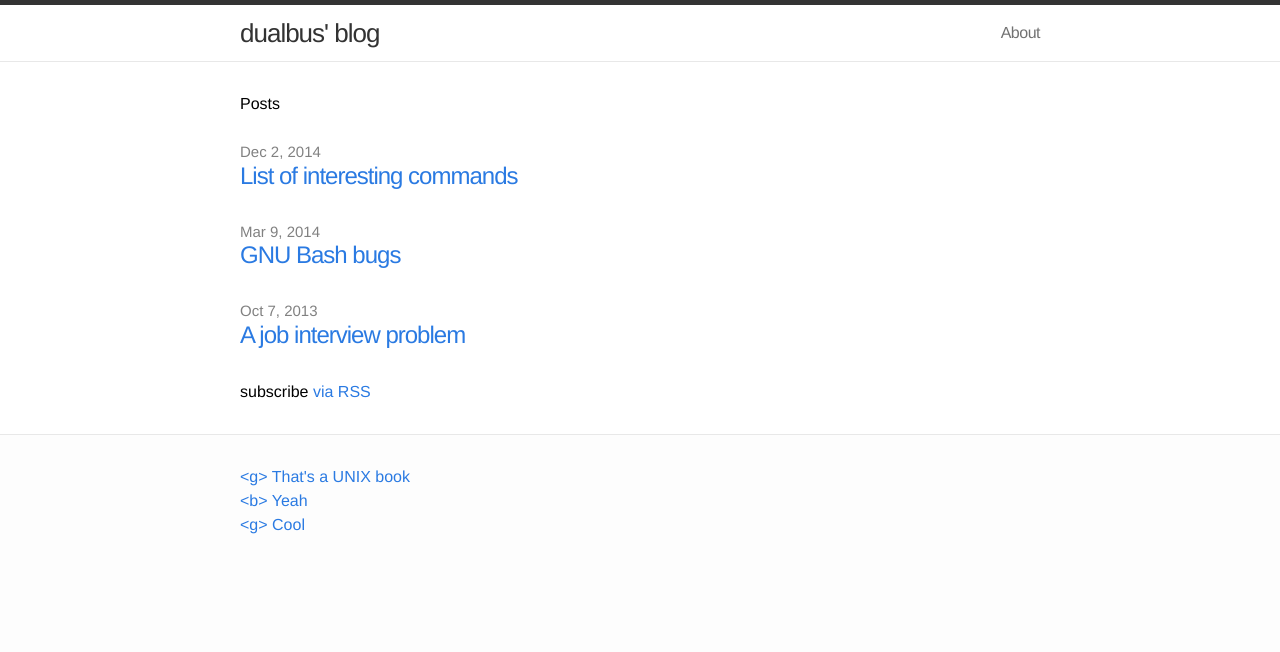
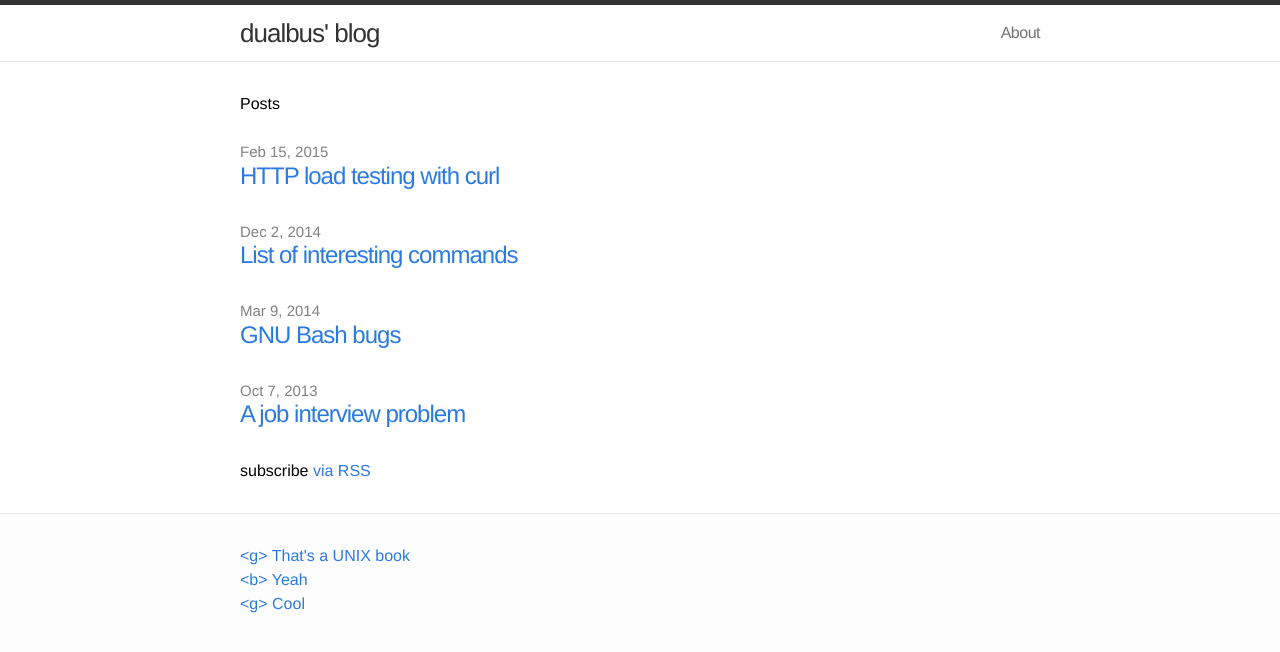
Before and after one commit to dualbus/dualbus.me, a Jekyll site: the page built from index.html, in a window 1280 px wide. Shown: the top 652 px of the page. Built offline with Jekyll 4.4.1, drawn with Linux system fonts in a browser that asks for light colours.

Commit message:
Publish 'http load testing with curl'

```diff
--- a/_drafts/http-load-testing-with-curl.md
+++ b/_posts/2015-02-15-http-load-testing-with-curl.md
@@ -1,3 +1,9 @@
+---
+layout: post
+title: HTTP load testing with curl
+categories: curl linux
+---
+
 It's easy to use the curl command to load test a website. We'll (ab)use the
 -K/--config option, to pass a configuration file like this:
 
```
Also changed, not shown: _posts/2014-03-09-bugs-reported-to-bug-bash.md (+1 -0 lines).
